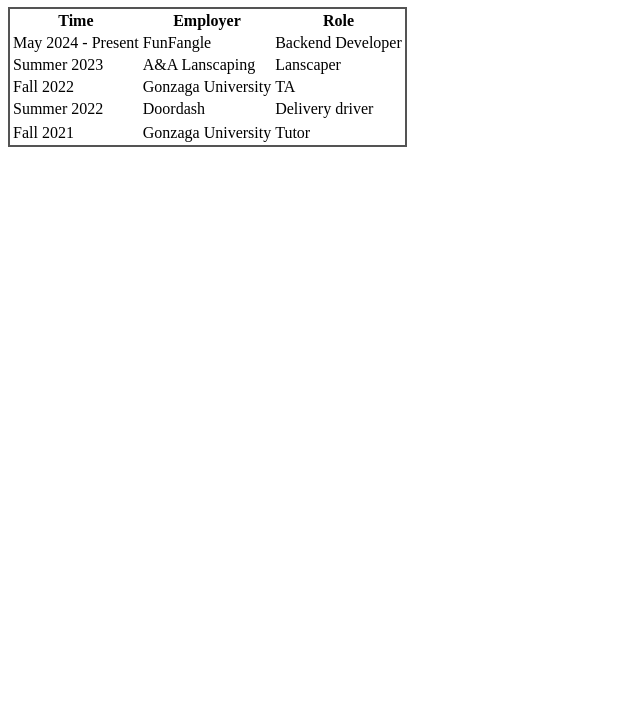
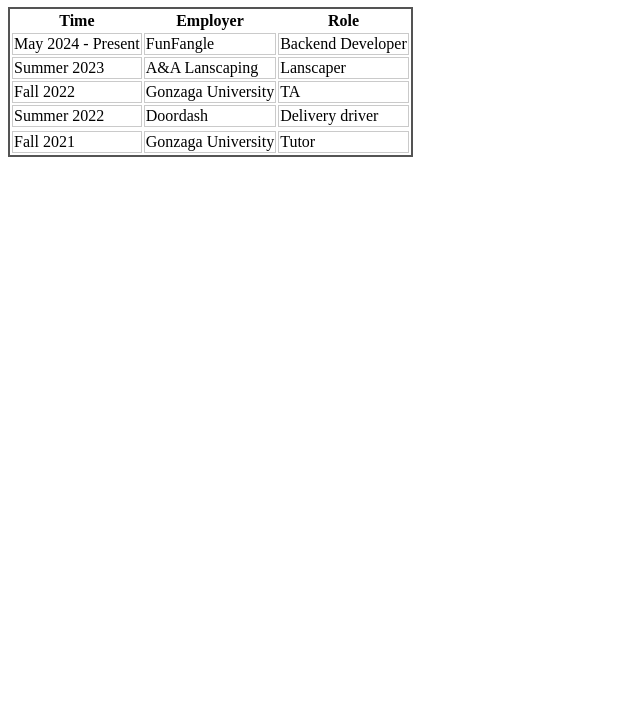
Before and after one commit to PVFractal/cpsc322-fa24, a plain HTML site: page docs/HW2/pages/career-summary.html in a window 1280 px wide. Shown: the part 73-800 px from the top of the page, without its empty margins (0-640 px from the left). Drawn offline with Linux system fonts and the light colour scheme.

Commit message:
Added bit of styling

```diff
--- a/docs/HW2/pages/styles.css
+++ b/docs/HW2/pages/styles.css
@@ -1,3 +1,6 @@
 table {
   border: 2px solid #545454;
 }
+td {
+  border: 1px solid #cacaca;
+}
```
